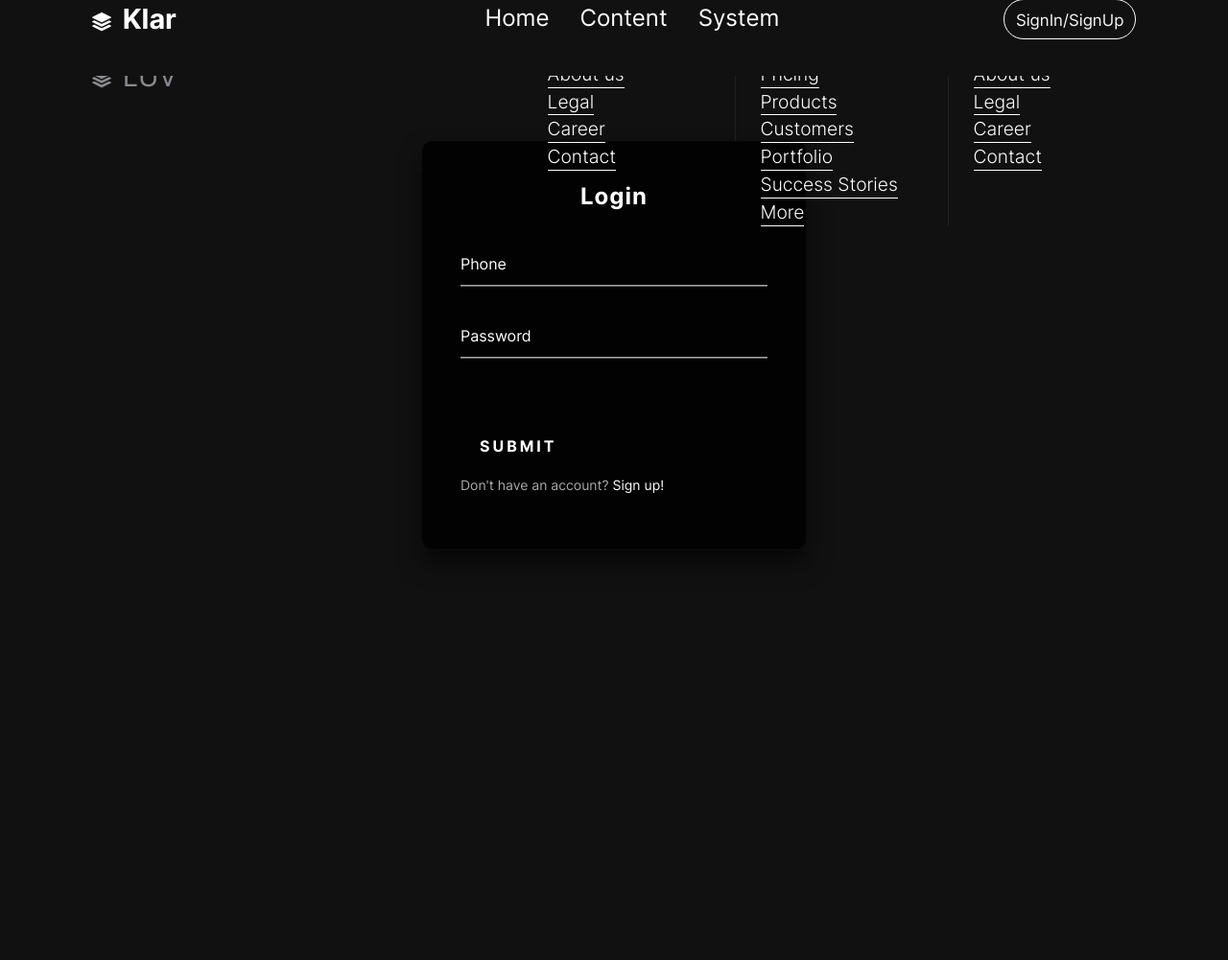
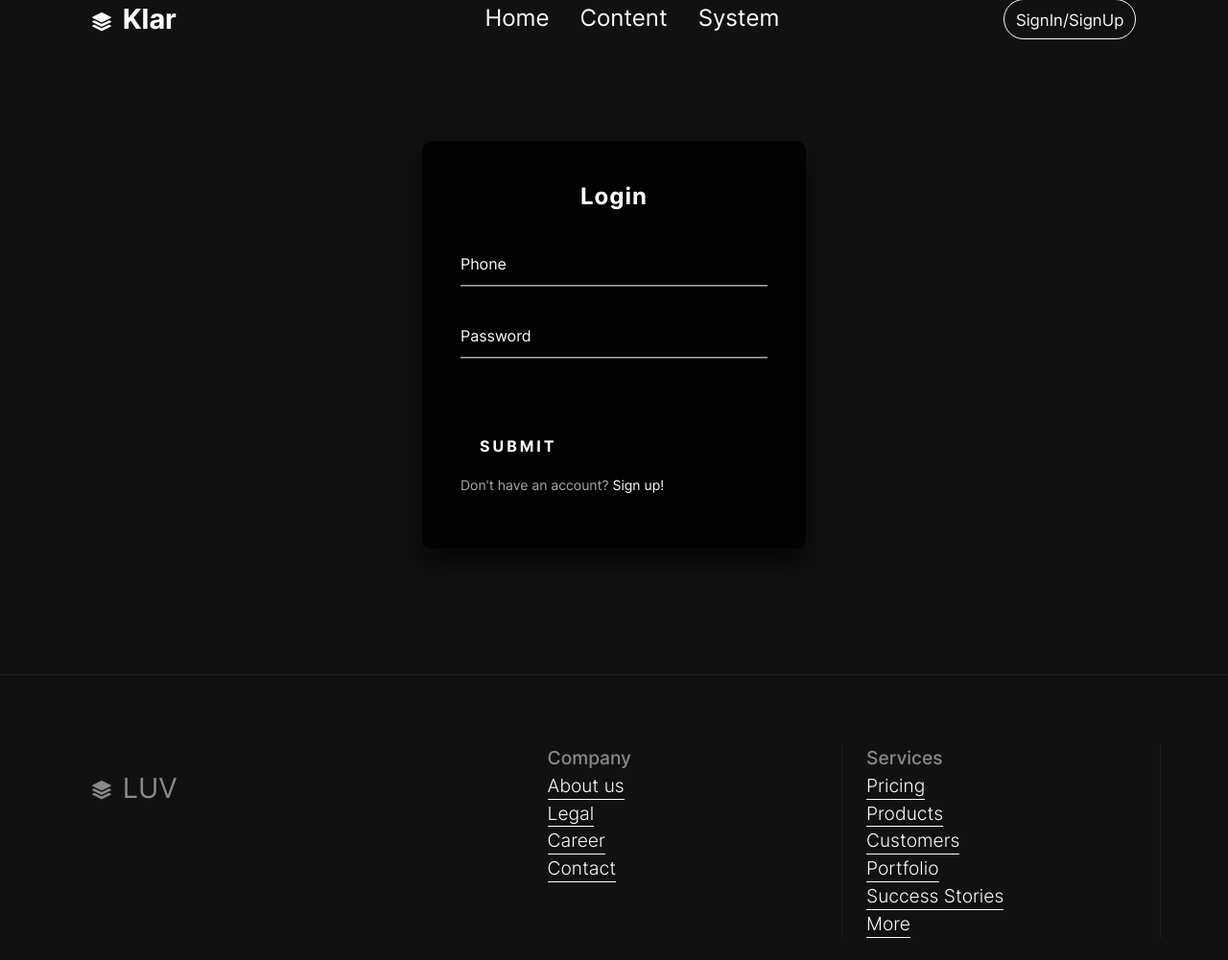
Before and after one commit to Fullesh/LUV_Dating, a Django app: page /profile/login/ in a window 1280 px wide. Shown: the part 39-1040 px from the top of the page at 96% size. Before the commit the page ends 611 px from the top, so only its background shows below. Run offline with Django 5.2, Linux system fonts and the light colour scheme; some libraries are stand-ins or nearby versions.

Commit message:
Исправления при входе. Футер появлялся сверху страницы

```diff
--- a/homepage/templates/homepage/base.html
+++ b/homepage/templates/homepage/base.html
@@ -55,6 +55,13 @@
             url({% static 'fonts/inter-v12-latin-700.woff2' %}) format('woff2'), /* Chrome 26+, Opera 23+, Firefox 39+ */ url({% static 'fonts/inter-v12-latin-700.woff' %}) format('woff'); /* Chrome 6+, Firefox 3.6+, IE 9+, Safari 5.1+ */
         }
 
+        .footer {
+            position: absolute;
+            bottom: 0;
+            height: 58px;
+            width: 100%;
+        }
+
     </style>
 
 
@@ -64,10 +71,12 @@
 
 {% include 'homepage/main_menu.html' %}
 
-{% block content %}
-{% endblock %}
+<main>
+    {% block content %}
+    {% endblock %}
+</main>
 
-<footer class="bg-black border-top border-dark">
+<footer class="footer bg-black border-top border-dark">
     <div class="container py-vh-4 text-secondary fw-lighter">
         <div class="row">
             <div class="col-12 col-lg-5 py-4 text-center text-lg-start">
@@ -123,24 +132,6 @@
                     </li>
                 </ul>
             </div>
-            <div class="col">
-                <span class="h6">Support</span>
-                <ul class="nav flex-column">
-                    <li class="nav-item">
-                        <a href="#" class="link-fancy link-fancy-light">About us</a>
-                    </li>
-                    <li class="nav-item">
-                        <a href="#" class="link-fancy link-fancy-light">Legal</a>
-                    </li>
-
-                    <li class="nav-item">
-                        <a href="#" class="link-fancy link-fancy-light">Career</a>
-                    </li>
-                    <li class="nav-item">
-                        <a href="#" class="link-fancy link-fancy-light">Contact</a>
-                    </li>
-                </ul>
-            </div>
         </div>
     </div>
 </footer>
--- a/homepage/templates/homepage/home.html
+++ b/homepage/templates/homepage/home.html
@@ -1,7 +1,6 @@
 {% extends 'homepage/base.html' %}
 {% load static %}
 {% block content %}
-    <main>
     <div class="w-100 overflow-hidden position-relative bg-black text-white" data-aos="fade">
         <div class="position-absolute w-100 h-100 bg-black opacity-75 top-0 start-0"></div>
         <div class="container py-vh-4 position-relative mt-5 px-vw-5 text-center">
@@ -396,6 +395,4 @@
         </div>
 
     </div>
-
-</main>
 {% endblock %}
--- a/users/templates/users/login.html
+++ b/users/templates/users/login.html
@@ -1,5 +1,7 @@
 {% extends 'homepage/base.html' %}
+
 {% block content %}
+
     <style>
         .login-box {
             position: absolute;
@@ -184,7 +186,7 @@
 
     <div class="login-box">
         <p>Login</p>
-        <form>
+        <form method="post" action="" enctype="multipart/form-data" class="form-floating">
             <div class="user-box">
                 <input required="" name="" type="text">
                 <label>Phone</label>
@@ -199,4 +201,6 @@
         </form>
         <p>Don't have an account? <a href="" class="a2">Sign up!</a></p>
     </div>
+
+
 {% endblock %}
```
